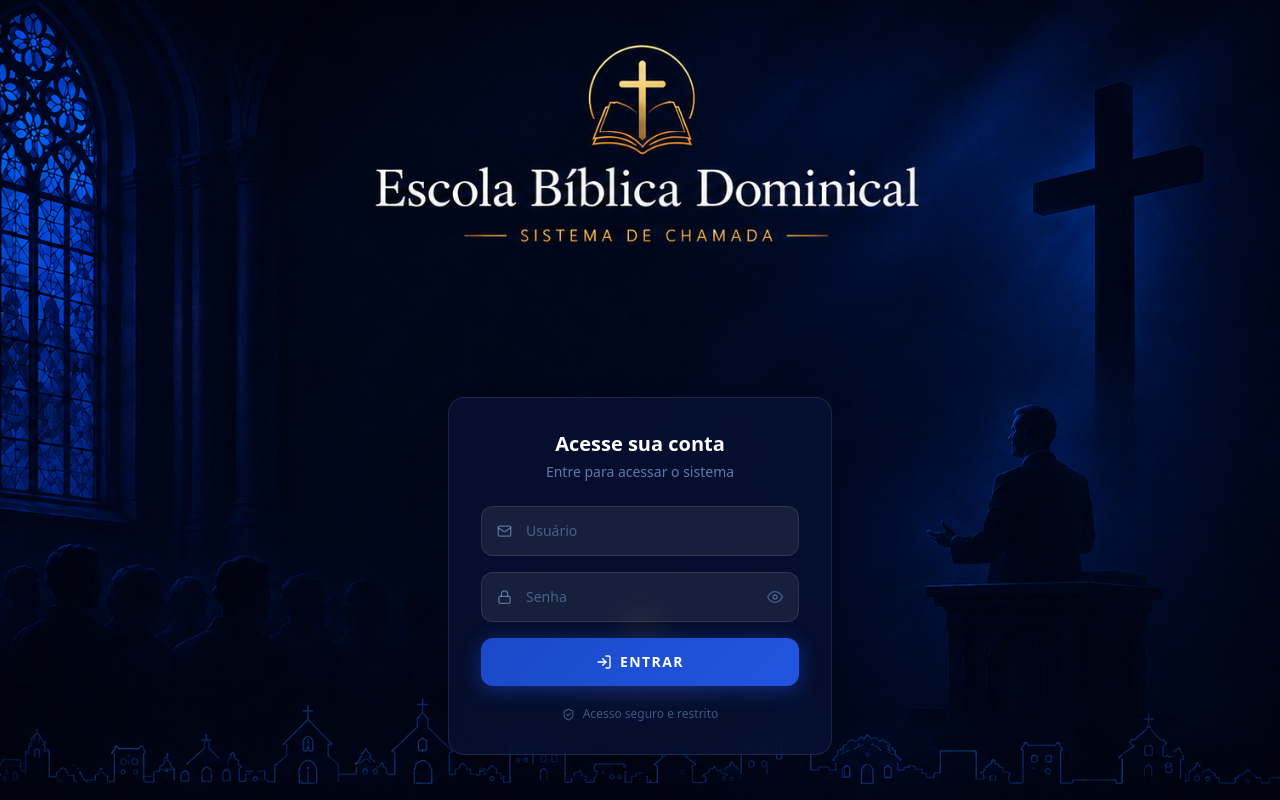
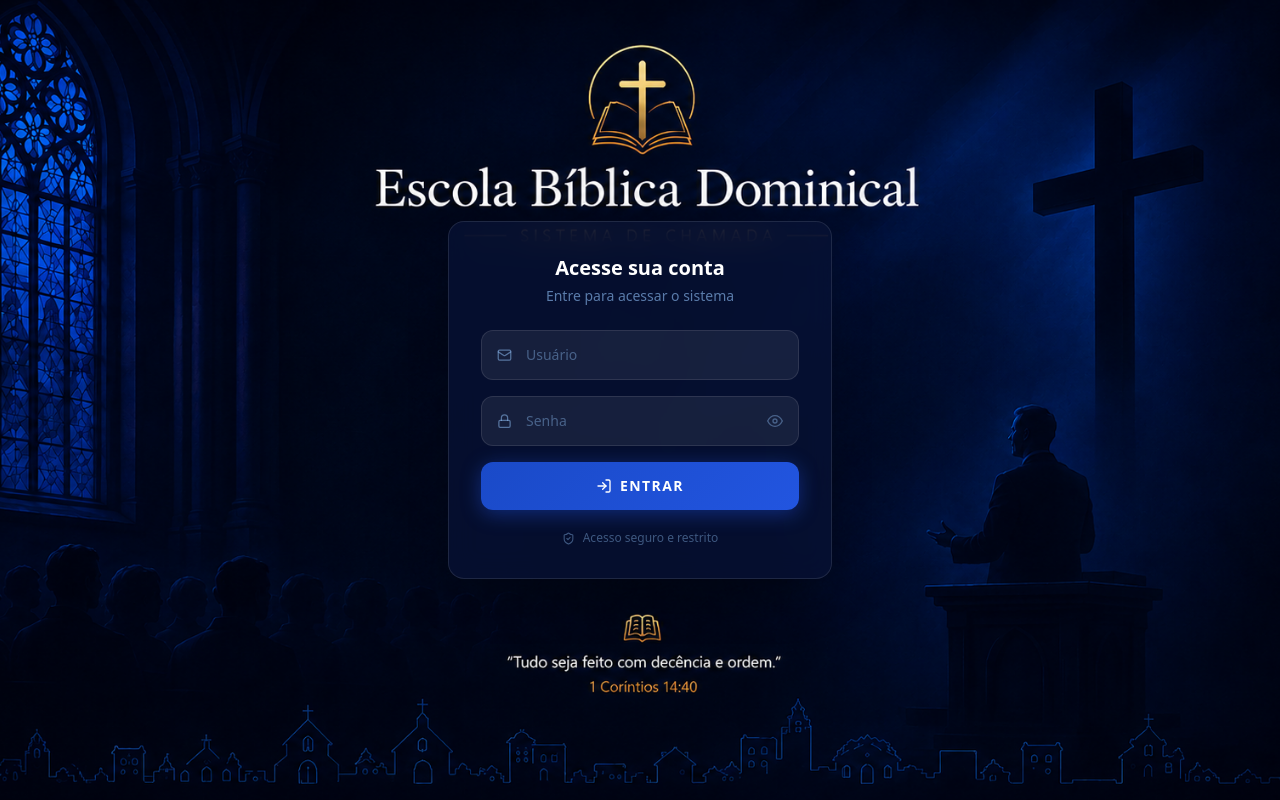
Before and after one commit to primeiro0427-afk/chamada-dashboard, a React (Vite) app: page / in a window 1280 px wide. Built offline with nearby package versions, Linux system fonts and the light colour scheme; no server answers.

Commit message:
fix: centraliza card de login na nova imagem de fundo

```diff
--- a/src/pages/Login.jsx
+++ b/src/pages/Login.jsx
@@ -29,7 +29,7 @@ export default function Login() {
       }}
     >
       {/* Card de login — posicionado na área vazia abaixo do título */}
-      <div className="flex flex-1 items-center justify-center" style={{ paddingTop: '44vh' }}>
+      <div className="flex flex-1 items-center justify-center">
       <div className="w-full max-w-sm mx-4">
         <div
           className="rounded-2xl p-8 shadow-2xl border border-white/10"
```
